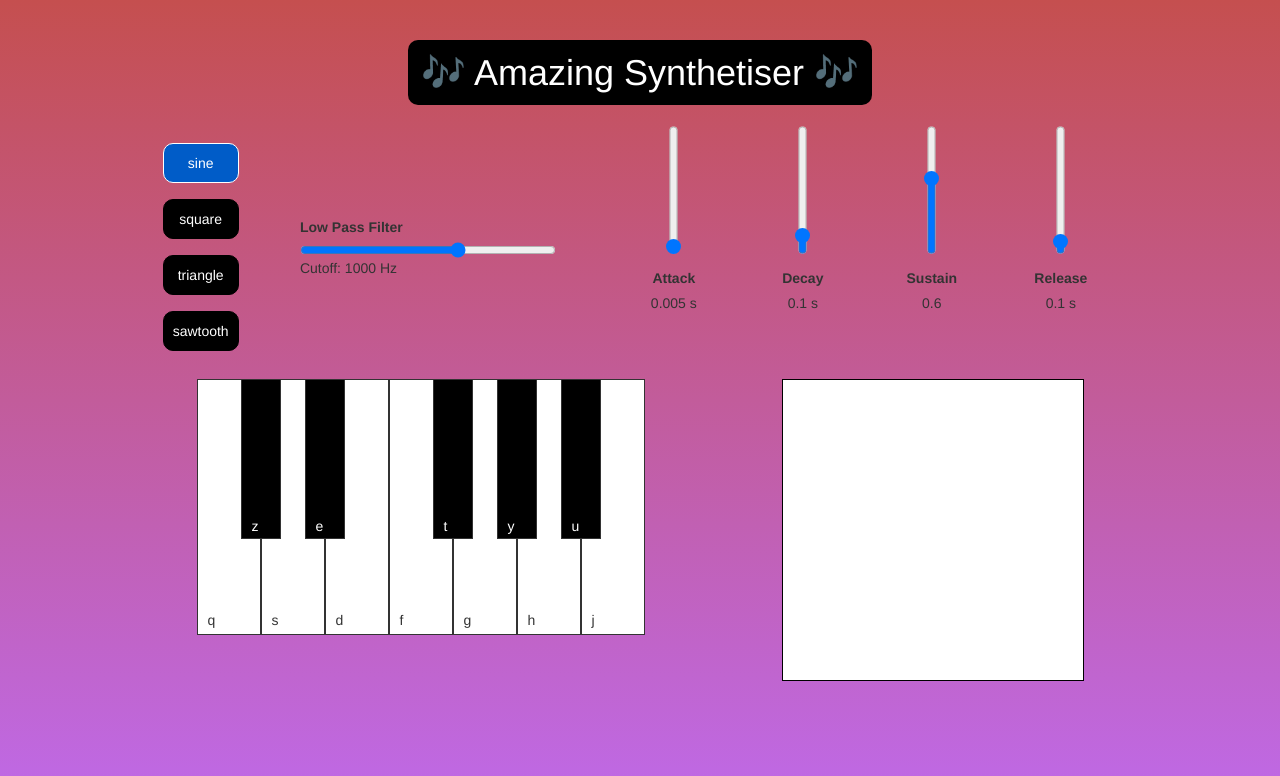
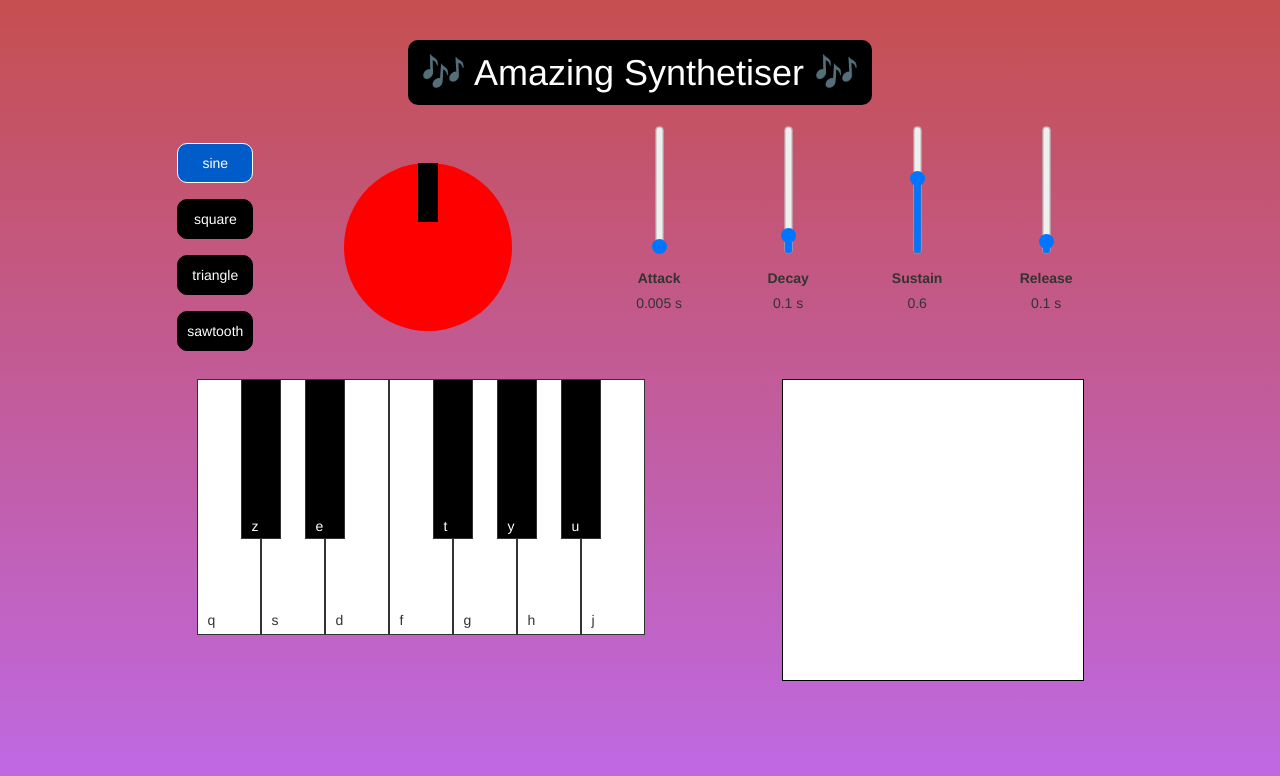
Before and after one commit to mathieu-valery/react-synth, a React app: page / in a window 1280 px wide. Shown: the top 776 px of the page. Built offline with nearby package versions, Linux system fonts and the light colour scheme.

Commit message:
add LPFKnob

```diff
--- a/assets/stylesheets/application.scss
+++ b/assets/stylesheets/application.scss
@@ -250,3 +250,56 @@ h1 {
     height: 200px;
   }
 }
+
+.knob-button {
+  height: 12em;
+  width: 12em;
+  transform: rotate(0);
+  transform-origin: center;
+}
+
+.knob-circle {
+  height: 100%;
+  width: 100%;
+  border-radius: 50%;
+  background-color: red;
+}
+
+.knob-stroke-container {
+  height: 50%;
+  width: 20px;
+  position: absolute;
+  left: calc(50% - 10px);
+  top: 50%;
+  transform-origin: top;
+  transform: rotate(180deg);
+  display: flex;
+}
+
+.knob-stroke {
+  width: 100%;
+  background: black;
+  height: 70%;
+  transform: rotate(0deg);
+  align-self: flex-end;
+}
+
+.knob-small {
+  height: 10%;
+}
+
+.knob-rotate-120 {
+  transform: rotate(120deg);
+}
+
+.knob-rotate-150 {
+  transform: rotate(150deg);
+}
+
+.knob-rotate-210 {
+  transform: rotate(210deg);
+}
+
+.knob-rotate-240 {
+  transform: rotate(240deg);
+}
--- a/package.json
+++ b/package.json
@@ -19,7 +19,7 @@
     "node-sass": "^4.12.0",
     "sass-loader": "^6.0.6",
     "style-loader": "^0.18.2",
-    "webpack": "^4.26.1",
+    "webpack": "^4.46.0",
     "webpack-cli": "^4.5.0",
     "webpack-dev-server": "^3.1.10",
     "webpack-merge": "^5.7.3"
--- a/src/components/app.jsx
+++ b/src/components/app.jsx
@@ -1,7 +1,7 @@
 import React from 'react';
 import Keyboard from '../containers/keyboard.jsx';
 import WaveformButtons from '../containers/waveform_buttons.jsx';
-import LowPassFilter from '../containers/low_pass_filter.jsx';
+import LPFKnob from '../containers/LPF_knob.jsx';
 import ADSR from '../containers/ADSR.jsx'
 import Oscilloscope from '../containers/oscilloscope.jsx';
 import keys from './keys';
@@ -17,7 +17,7 @@ const App = () => {
       </div>
       <div className="controls">
         <WaveformButtons/>
-        <LowPassFilter/>
+        <LPFKnob/>
         <ADSR/>
       </div>
       <div className="keyboard-container">
--- /dev/null
+++ b/src/containers/LPF_knob.jsx
@@ -0,0 +1,90 @@
+import React, {Component, setState} from 'react';
+import { bindActionCreators } from 'redux';
+import { connect } from 'react-redux';
+import { setCutoff} from '../actions';
+
+class LPFKnob extends Component {
+  constructor(props) {
+    super(props);
+    this.toggleIsTurnable = this.toggleIsTurnable.bind(this);
+    this.rotateButton = this.rotateButton.bind(this);
+    this.state = {
+      isTurnTable: false
+    };
+  }
+
+  componentDidMount() {
+    const button = document.querySelector(".knob-button");
+
+    button.addEventListener("mousedown", this.toggleIsTurnable);
+    button.addEventListener("mouseup", this.toggleIsTurnable);
+    button.addEventListener("dragend", this.toggleIsTurnable);
+    button.addEventListener("mousemove", e => this.rotateButton(e));
+    button.addEventListener("dragover", e => this.rotateButton(e));
+  }
+
+  rotateButton(e) {
+    const button = document.querySelector(".knob-button");
+
+    const buttonBox = button.getBoundingClientRect();
+    const centerX = buttonBox.left + buttonBox.width/2 - window.pageXOffset;
+    const centerY = buttonBox.top + buttonBox.height/2 - window.pageYOffset;
+
+    let value = 0;
+    if (this.state.isTurnTable) {
+      const radians = Math.atan2(e.clientX - centerX, e.clientY - centerY);
+      let degree = (radians * (180 / Math.PI) * -1) + 180;
+      if (degree >= 135 && degree <= 180) {
+        degree = 135;
+      } else if (degree <= 225 && degree >= 180) {
+        degree = 225;
+      }
+      if (degree >= 225 && degree <= 360) {
+        value = degree - 225;
+      } else if (degree >= 0 && degree <= 180) {
+        value = degree + 135;
+      }
+
+      button.style.transform = "rotate("+degree+"deg)";
+      this.props.setCutoff(this.normalize(value, 270, 0, 1600));
+    }
+  }
+
+  toggleIsTurnable() {
+    this.setState(state => (
+      {
+        isTurnTable: !state.isTurnTable
+      }
+    ));
+  }
+
+  normalize (val, max, min, newMax) { return ((val - min) / (max - min) * newMax); }
+
+  render() {
+    return(
+      <div class='knob-button'>
+        <div class="knob-circle"></div>
+        <div class="knob-stroke-container"><div class='knob-stroke'></div></div>
+        <div class="knob-stroke-container rotate-120"><div class='knob-stroke small'></div></div>
+        <div class="knob-stroke-container rotate-150"><div class='knob-stroke small'></div></div>
+        <div class="knob-stroke-container rotate-210"><div class='knob-stroke small'></div></div>
+        <div class="knob-stroke-container rotate-240"><div class='knob-stroke small'></div></div>
+      </div>
+    );
+  }
+}
+
+function mapDispatchToProps(dispatch) {
+  return bindActionCreators(
+    { setCutoff: setCutoff },
+    dispatch
+  );
+}
+
+function mapStateToProps(state) {
+  return {
+    utoff: state.cutoff
+  };
+};
+
+export default connect(mapStateToProps, mapDispatchToProps)(LPFKnob);
```
Also changed, not shown: 2 other files (tests, documents, lock files or other folders).
